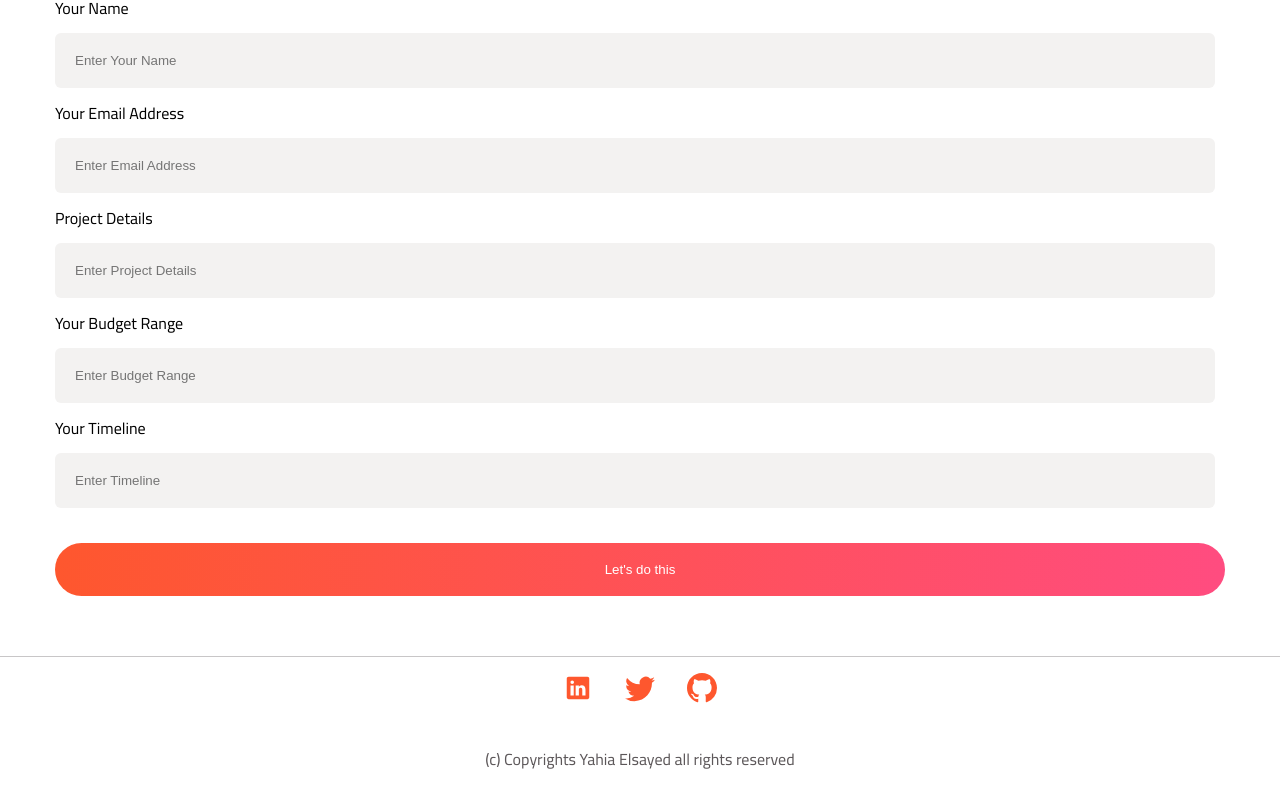
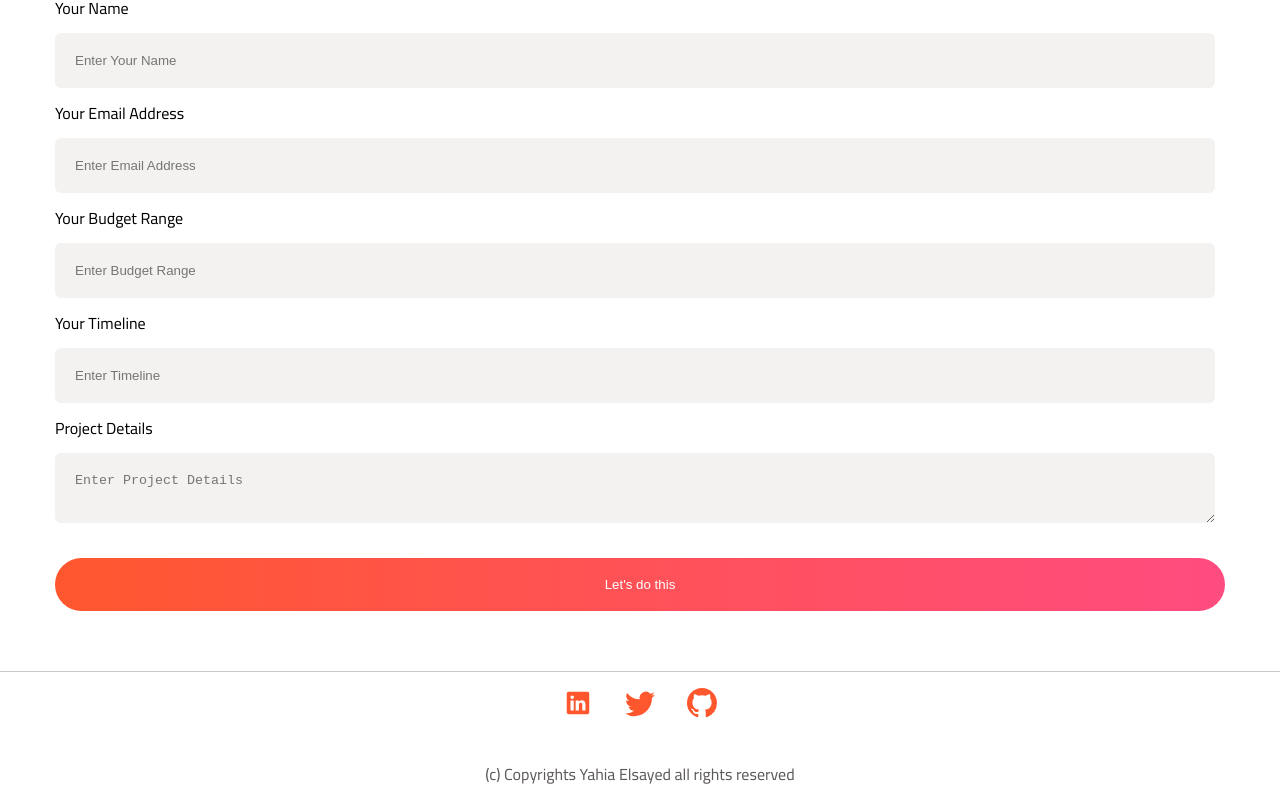
Before and after one commit to YahiaElsayed19/My-Portfolio, a React (Create React App) app: page /contact in a window 1280 px wide. Shown: the part 1292-2097 px from the top of the page. Built offline with nearby package versions, Linux system fonts and the light colour scheme; a web font is replaced by a local one.

Commit message:
contact form

```diff
--- a/src/components/Contact/Form.js
+++ b/src/components/Contact/Form.js
@@ -48,13 +48,6 @@ const Form = () => {
                 ref={emailRef}
             ></input>
 
-            <label htmlFor="project">Project Details</label>
-            <input
-                type="text"
-                id="project"
-                placeholder="Enter Project Details"
-                ref={projectRef}
-            ></input>
 
             <label htmlFor="budget">Your Budget Range</label>
             <input
@@ -73,6 +66,13 @@ const Form = () => {
                 ref={timelineRef}
             ></input>
 
+            <label htmlFor="project">Project Details</label>
+            <textarea
+                id="project"
+                placeholder="Enter Project Details"
+                ref={projectRef}
+            ></textarea>
+
             <button onClick={submitHandler}>Let's do this</button>
             {sending && !show && <p className={classes['form-msg']}>Sending...</p>}
             {show && <p className={classes['form-msg']}>Successfully sent!</p>}
--- a/src/components/Contact/Form.module.css
+++ b/src/components/Contact/Form.module.css
@@ -19,7 +19,9 @@ textarea {
     border-radius: 6px;
 }
 
-
+textarea{
+    resize: vertical;
+}
 
 .form-inline input:focus,
 textarea:focus {
```
